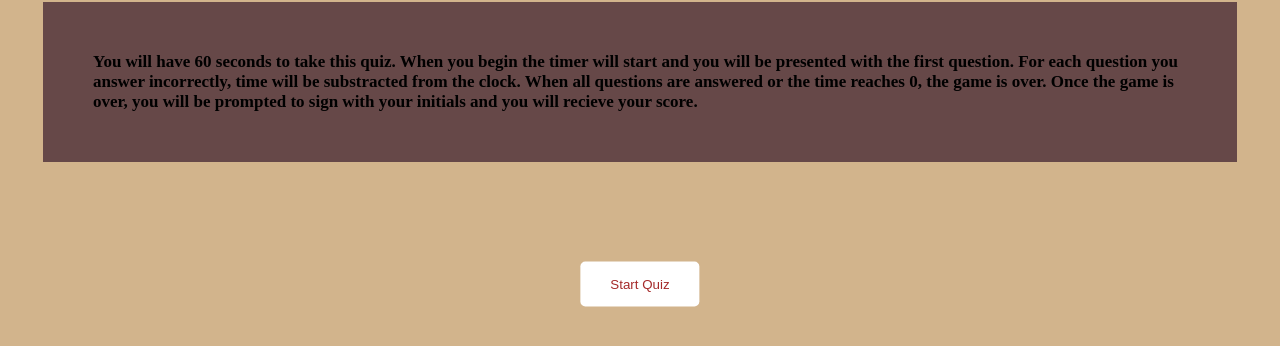
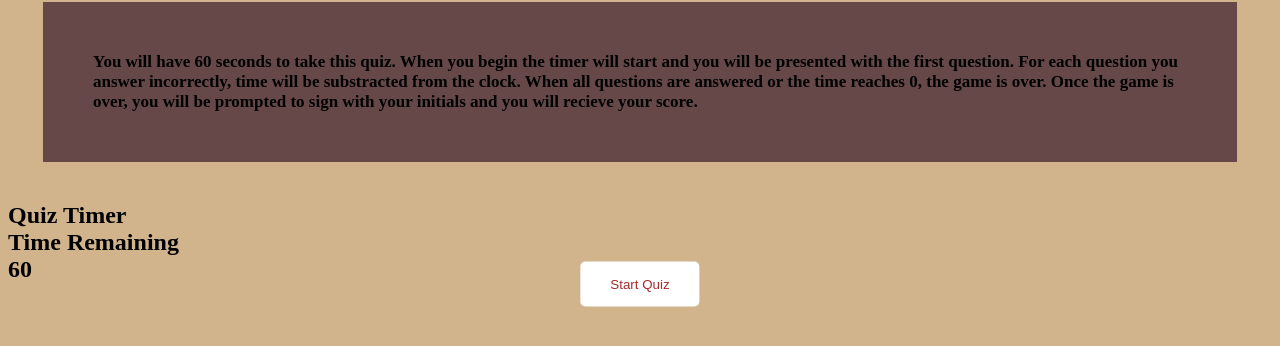
Before and after one commit to Forresterjamie01/Jamie-Code-Quiz, a plain HTML site: page index.html in a window 1280 px wide. Shown: the part 116-462 px from the top of the page. Drawn offline with Linux system fonts and the light colour scheme.

Commit message:
wrote out time in html

```diff
--- a/index.html
+++ b/index.html
@@ -21,5 +21,15 @@
     <div class="Rules">
         <div class="info">You will have 60 seconds to take this quiz. When you begin the timer will start and you will be presented with the first question. For each question you answer incorrectly, time will be substracted from the clock. When all questions are answered or the time reaches 0, the game is over. Once the game is over, you will be prompted to sign with your initials and you will recieve your score.</div>
     </div>
+
+    <!-- Timer that indicates how much time is left on the quiz relative to correct answered questions. -->
+    <div class='Timer_box'></div>
+    <h2>
+        <div class="title"> Quiz Timer</div>
+        <div class="timer">
+            <div class="time_text"> Time Remaining</div>
+            <div class="timer_sec">60</div>
+        </div>
+    </h2>
 </body>
 </html>
```
